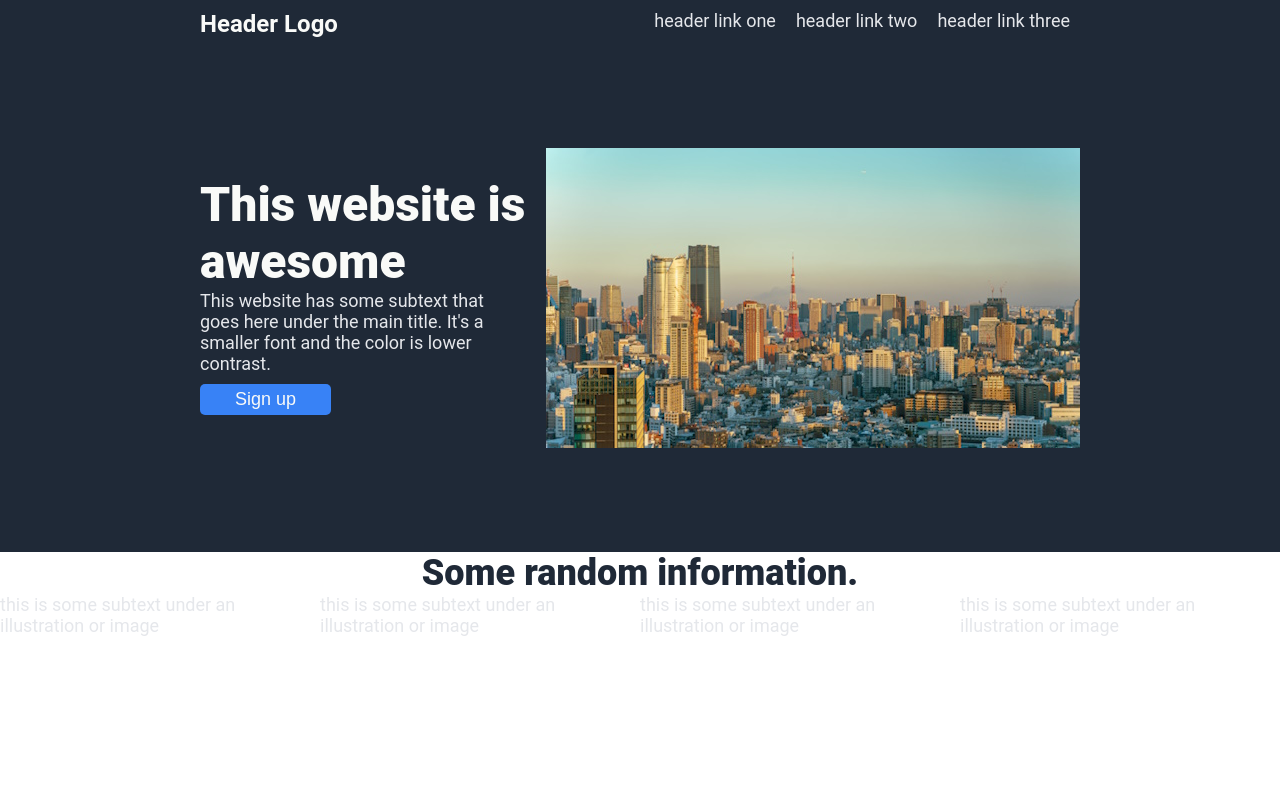
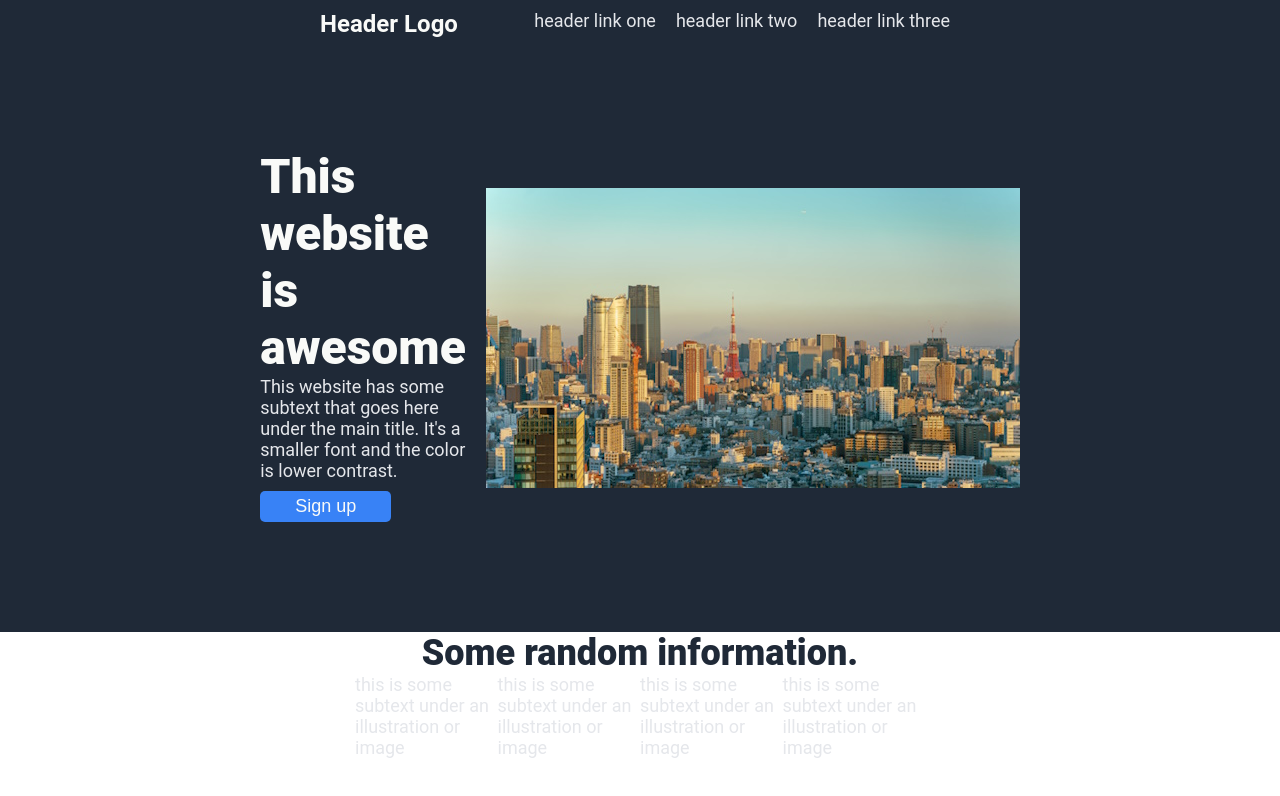
Before and after one commit to MochitheDog/odin-landing-page, a plain HTML site: page index.html in a window 1280 px wide. Drawn offline with Linux system fonts and the light colour scheme.

Commit message:
Center everything with % padding

```diff
--- a/styles.css
+++ b/styles.css
@@ -2,8 +2,8 @@
     display: flex;
     flex: 1;
     margin: 0;
-    padding-left: 200px;
-    padding-right: 200px;
+    padding-left: 25%;
+    padding-right: 25%;
     padding-top: 10px;
     padding-bottom: 10px;
     justify-content: center;
@@ -43,8 +43,8 @@ body {
     display: flex;
     flex: 1;
     margin: 0;
-    padding-left: 200px;
-    padding-right: 200px;
+    padding-left: 25%;
+    padding-right: 25%;
     padding-top: 100px;
     padding-bottom: 100px;
     justify-content: center;
@@ -54,7 +54,6 @@ body {
 
 .hero-left {
     padding-right: 20px;
-
 }
 
 .hero-text {
@@ -99,10 +98,14 @@ body {
 .info-flex-container {
     display: flex;
     flex-direction: column;
-
+    padding-left: 25%;
+    padding-right: 25%;
 }
 
 .info-stuff-flex-container {
     display: flex;
     flex: 1;
+    justify-content: space-evenly;
+    padding-left: 35px;
+    padding-right: 35px;
 }
```
